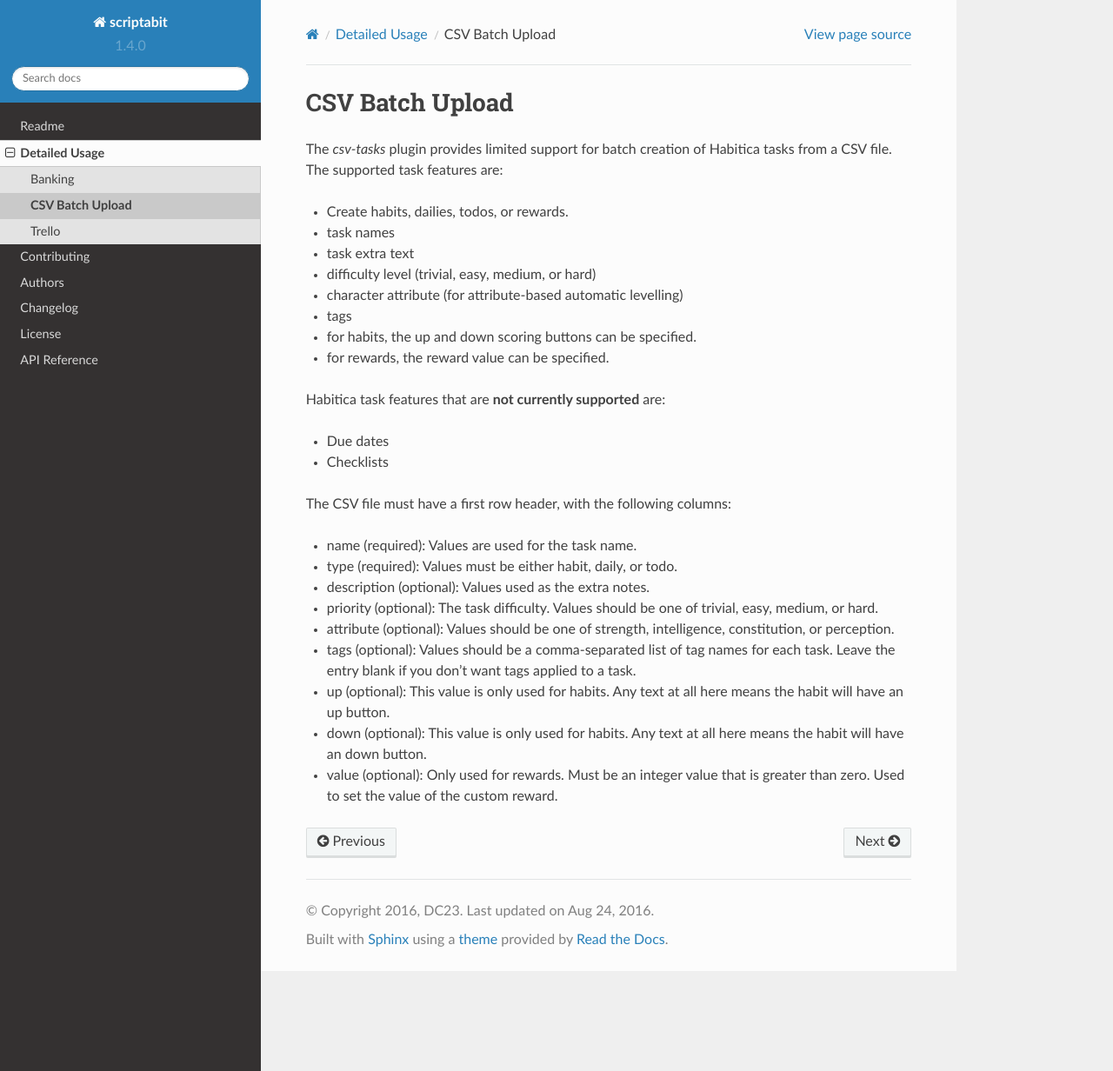
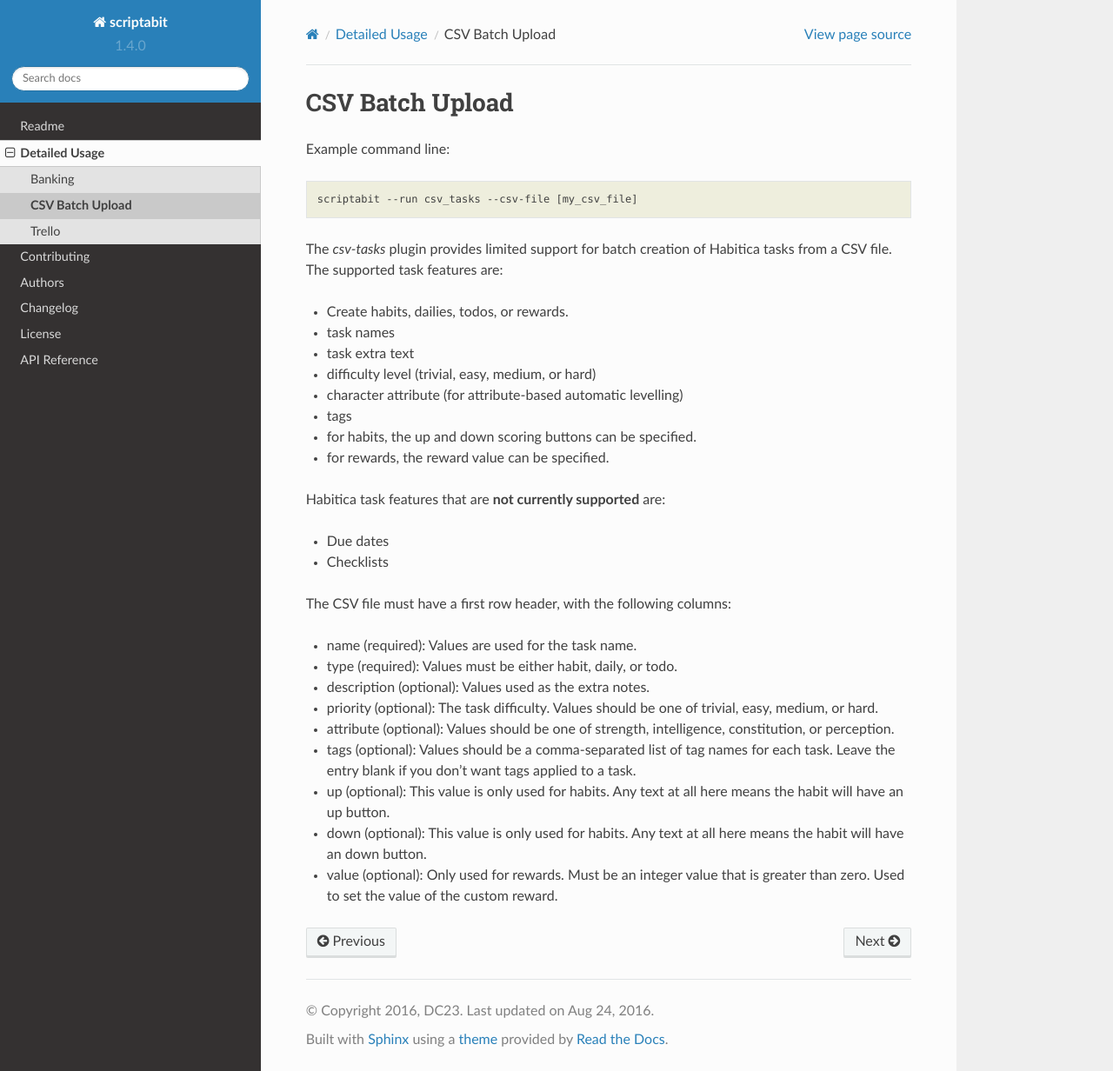
Before and after one commit to DC23/scriptabit, a Sphinx documentation site: the page built from docs/usage/csv.rst, in a window 1280 px wide and 1232 px high. Shown: the whole window at 87% size. Built offline with Sphinx 7.4.7 and the Read the Docs theme 2.0.0, drawn with Linux system fonts in a browser that asks for light colours.

Commit message:
updated csv docs

```diff
--- a/docs/usage/csv.rst
+++ b/docs/usage/csv.rst
@@ -1,5 +1,9 @@
 CSV Batch Upload
 ----------------
+
+Example command line::
+
+    scriptabit --run csv_tasks --csv-file [my_csv_file]
 
 The `csv-tasks` plugin provides limited support for batch creation of Habitica
 tasks from a CSV file. The supported task features are:
```
